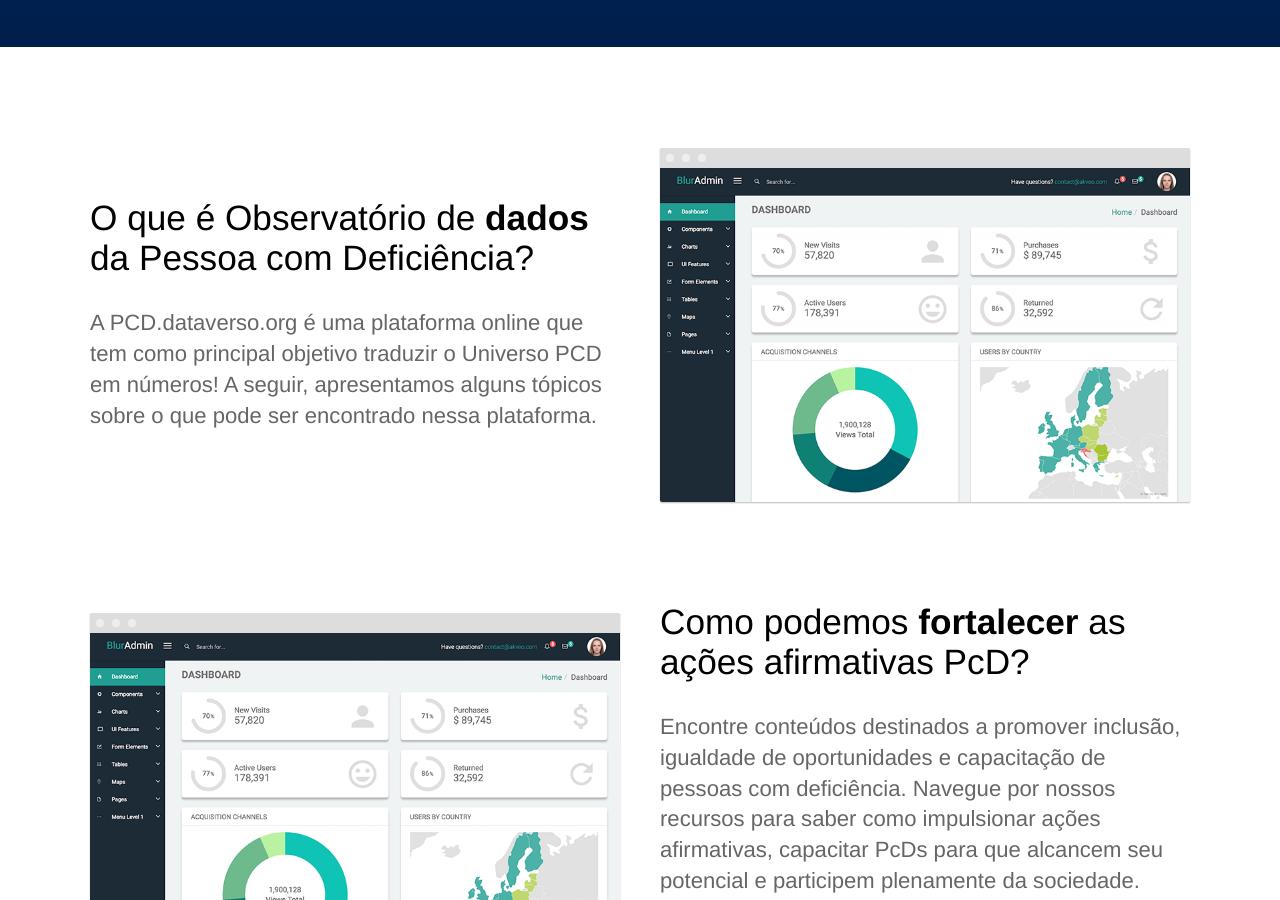
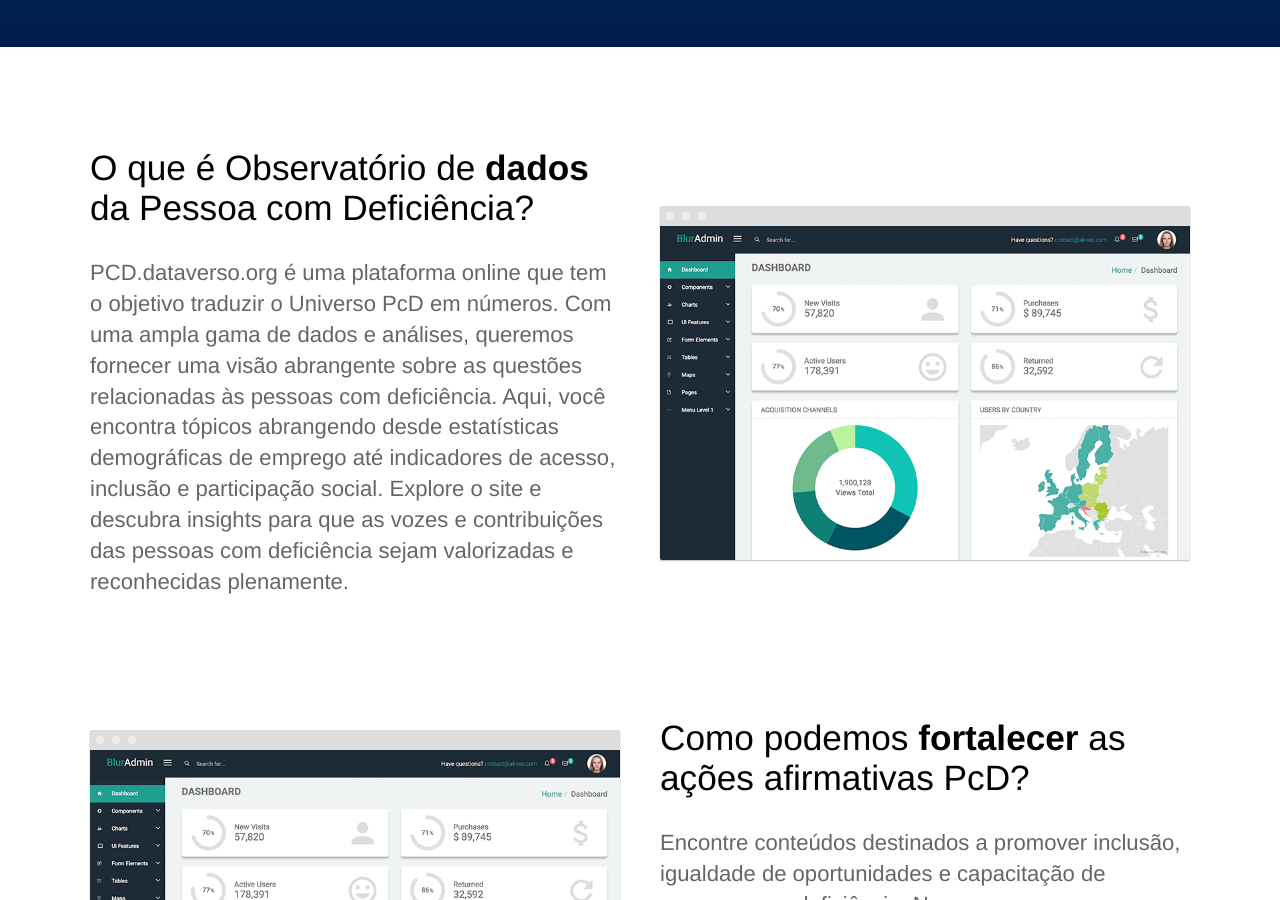
Before and after one commit to jornalistainclusivo/pcd.dataverso.org, a Jekyll site: the page built from index.html, in a window 1280 px wide and 900 px high, scrolled down 902 px. Built offline with Jekyll 4.4.1, drawn with Linux system fonts in a browser that asks for light colours.

Commit message:
editando textos da home

```diff
--- a/index.html
+++ b/index.html
@@ -18,7 +18,11 @@ description: Observatório de Dados da Pessoa com Deficiência
 		<div class="container flex">
 			<div class="text editable">
 				<h2>O que é Observatório de <strong>dados</strong> da Pessoa com Deficiência?</h2>
-				<p>A PCD.dataverso.org é uma plataforma online que tem como principal objetivo traduzir o Universo PCD em números! A seguir, apresentamos alguns tópicos sobre o que pode ser encontrado nessa plataforma. </p>
+				<p>PCD.dataverso.org é uma plataforma online que tem o objetivo traduzir o Universo PcD em números.
+				   Com uma ampla gama de dados e análises, queremos fornecer uma visão abrangente sobre as questões relacionadas às
+				   pessoas com deficiência. Aqui, você encontra tópicos abrangendo desde estatísticas demográficas de emprego até
+				   indicadores de acesso, inclusão e participação social. Explore o site e descubra insights para que as vozes e
+				   contribuições das pessoas com deficiência sejam valorizadas e reconhecidas plenamente.</p>
 			</div>
 			<div class="image">
 				<img src="{{ site.baseurl }}/images/dashboard.png" alt="Screenshot" class="screenshot editable" />
@@ -30,7 +34,9 @@ description: Observatório de Dados da Pessoa com Deficiência
 		<div class="container flex">
 			<div class="text editable">
 				<h2>Como podemos <strong>fortalecer</strong> as ações afirmativas PcD?</h2>
-				<p>Encontre conteúdos destinados a promover inclusão, igualdade de oportunidades e capacitação de pessoas com deficiência. Navegue por nossos recursos para saber como impulsionar ações afirmativas, capacitar PcDs para que alcancem seu potencial e participem plenamente da sociedade. Junte-se a nós nesta jornada por um futuro mais inclusivo e justo para todes.</p>
+				<p>Encontre conteúdos destinados a promover inclusão, igualdade de oportunidades e capacitação de pessoas com deficiência.
+				 Navegue por nossos recursos para saber como impulsionar ações afirmativas, capacitar PcDs para que alcancem seu potencial
+				 e participem plenamente da sociedade. Junte-se a nós nesta jornada por um futuro mais inclusivo e justo para todes.</p>
 			</div>
 			<div class="image">
 				<img src="{{ site.baseurl }}/images/dashboard.png" alt="Screenshot" class="screenshot editable" />
```
